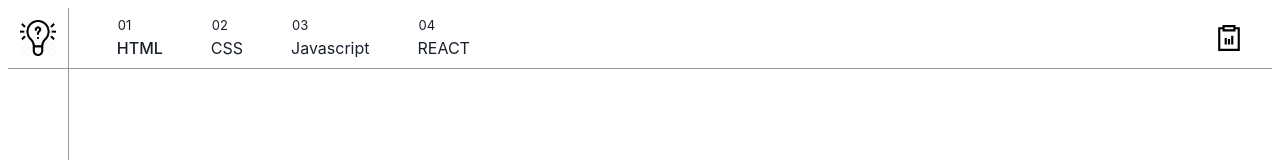
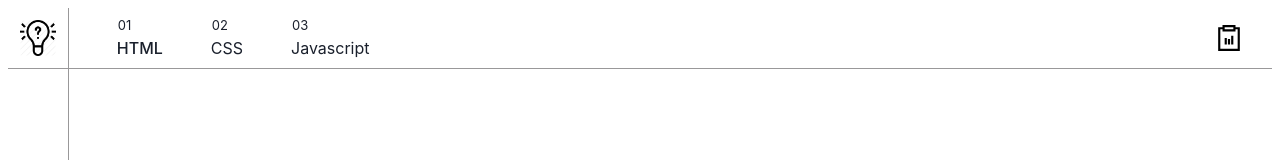
Before and after one commit to jaisharx/quizoo, a Next.js app: page / in a window 1280 px wide. Shown: the top 160 px of the page. Built offline with nearby package versions, Linux system fonts and the light colour scheme.

Commit message:
keeping the quiz to html, css & js only

```diff
--- a/components/Header.js
+++ b/components/Header.js
@@ -55,19 +55,6 @@ export default function Header({ quizType, setQuizType }) {
                         Javascript
                     </Text>
                 </VStack>
-                <VStack alignItems="flex-start" spacing="0">
-                    <Text fontSize="small" ml="1px">
-                        04
-                    </Text>
-                    <Text
-                        as={Link}
-                        fontSize="medium"
-                        fontWeight={quizType === 'REACT' ? 'medium' : ''}
-                        onClick={() => setQuizType('REACT')}
-                    >
-                        REACT
-                    </Text>
-                </VStack>
             </HStack>
 
             <Link w="10" ml="auto" mr="4">
--- a/components/QuizContent.js
+++ b/components/QuizContent.js
@@ -13,7 +13,6 @@ import { useState, useEffect } from 'react';
 import htmlQuestions from 'quizzes/html.json';
 import cssQuestions from 'quizzes/css.json';
 import jsQuestions from 'quizzes/javascript.json';
-import reactQuestions from 'quizzes/react.json';
 
 export default function QuizContent({ quizType }) {
     const [questionCount, setQuestionCount] = useState(0);
@@ -24,7 +23,6 @@ export default function QuizContent({ quizType }) {
         if (quizType === 'HTML') setQuizQuestions(htmlQuestions);
         if (quizType === 'CSS') setQuizQuestions(cssQuestions);
         if (quizType === 'JS') setQuizQuestions(jsQuestions);
-        if (quizType === 'REACT') setQuizQuestions(reactQuestions);
 
         setQuestionCount(0); // resetting
     }, [quizType]);
--- a/quizzes/react.json
+++ /dev/null
@@ -1,22 +0,0 @@
-[
-    {
-        "id": 1,
-        "title": "What is react used for?",
-        "options": [
-            "Hypertext Machine language.",
-            "Hypertext and links markup language.",
-            "Hypertext Markup Language.",
-            "Hightext machine language."
-        ]
-    },
-    {
-        "id": 2,
-        "title": "Which js framework do you love more?",
-        "options": [
-            "</DOCTYPE HTML>",
-            "</DOCTYPE>",
-            "<!DOCTYPE HTML>",
-            "</DOCTYPE html>"
-        ]
-    }
-]
```
